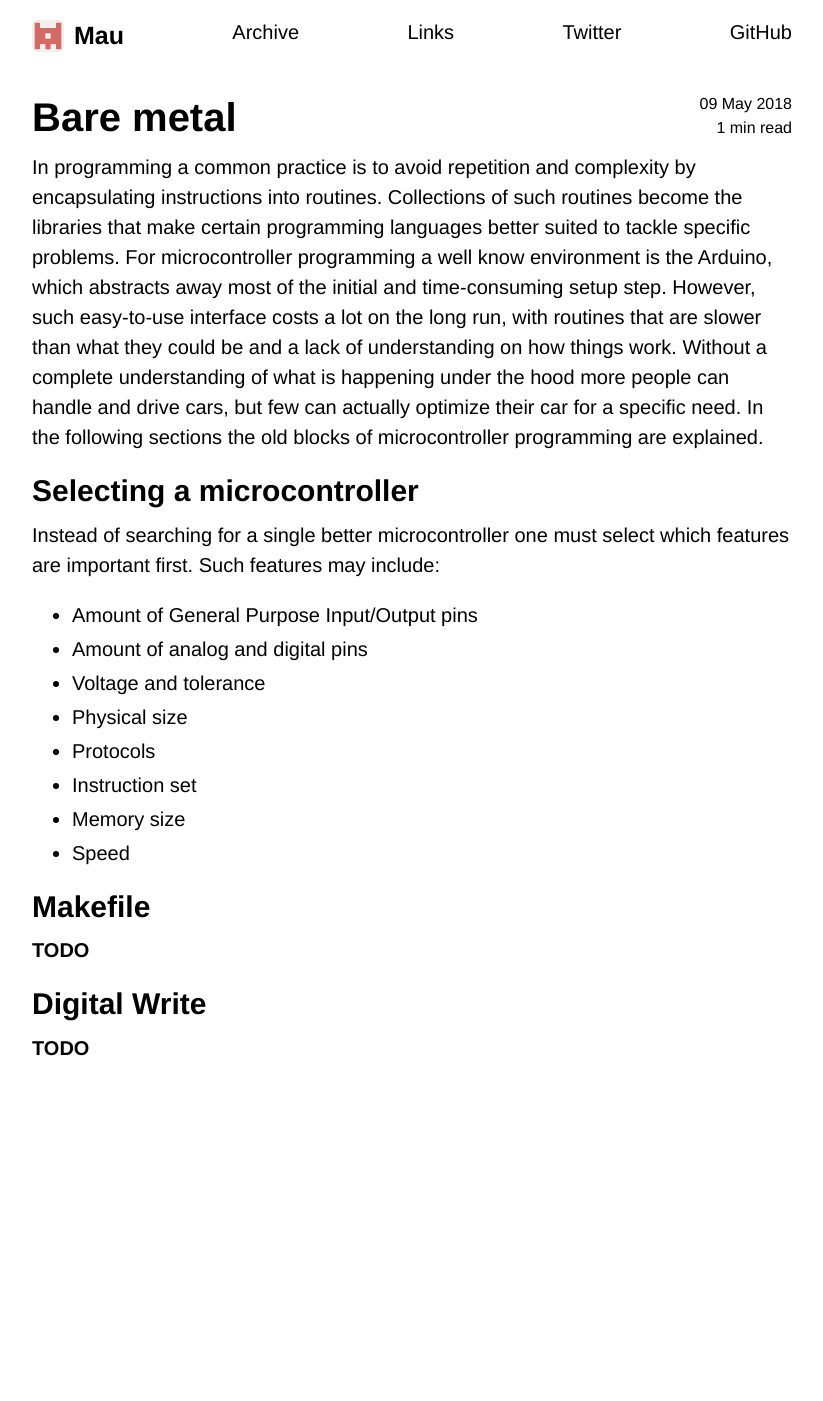
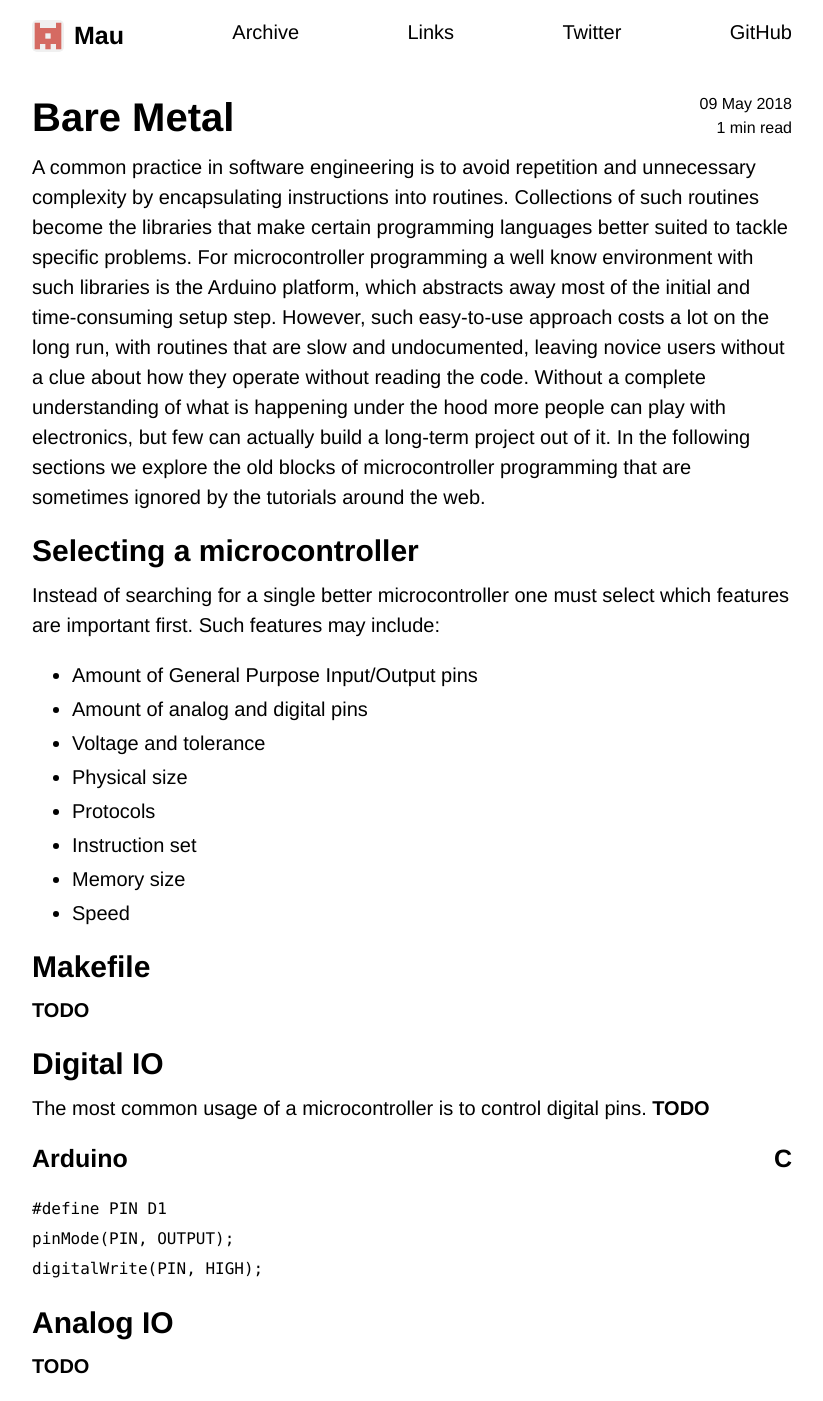
Before and after one commit to Maumagnaguagno/maumagnaguagno.github.io, a Jekyll site: the page built from baremetal.md, in a window 1280 px wide. Shown: the whole page, without its empty margins (228-1051 px from the left). Built offline with Jekyll 4.4.1, drawn with Linux system fonts in a browser that asks for light colours; our own code applies the rules of GitHub Pages for plain Markdown files; before the commit the page ends 1083 px from its top, so only the background shows below that.

Commit message:
Improve Bare Metal introduction and add first code block

````diff
--- a/baremetal.md
+++ b/baremetal.md
@@ -6,13 +6,13 @@ category: microcontroller
 hidden: true
 ---
 
-# Bare metal
-In programming a common practice is to avoid repetition and complexity by encapsulating instructions into routines.
+# Bare Metal
+A common practice in software engineering is to avoid repetition and unnecessary complexity by encapsulating instructions into routines.
 Collections of such routines become the libraries that make certain programming languages better suited to tackle specific problems.
-For microcontroller programming a well know environment is the Arduino, which abstracts away most of the initial and time-consuming setup step.
-However, such easy-to-use interface costs a lot on the long run, with routines that are slower than what they could be and a lack of understanding on how things work.
-Without a complete understanding of what is happening under the hood more people can handle and drive cars, but few can actually optimize their car for a specific need.
-In the following sections the old blocks of microcontroller programming are explained.
+For microcontroller programming a well know environment with such libraries is the Arduino platform, which abstracts away most of the initial and time-consuming setup step.
+However, such easy-to-use approach costs a lot on the long run, with routines that are slow and undocumented, leaving novice users without a clue about how they operate without reading the code.
+Without a complete understanding of what is happening under the hood more people can play with electronics, but few can actually build a long-term project out of it.
+In the following sections we explore the old blocks of microcontroller programming that are sometimes ignored by the tutorials around the web.
 
 ## Selecting a microcontroller
 Instead of searching for a single better microcontroller one must select which features are important first.
@@ -29,5 +29,30 @@ Such features may include:
 ## Makefile
 **TODO**
 
-## Digital Write
+## Digital IO
+The most common usage of a microcontroller is to control digital pins.
 **TODO**
+
+<div class="split" markdown="1">
+
+### Arduino
+
+```C
+#define PIN D1
+pinMode(PIN, OUTPUT);
+digitalWrite(PIN, HIGH);
+```
+
+</div>
+<div class="split" markdown="1">
+
+### C
+
+```C
+
+```
+
+</div>
+
+## Analog IO
+**TODO**
````
